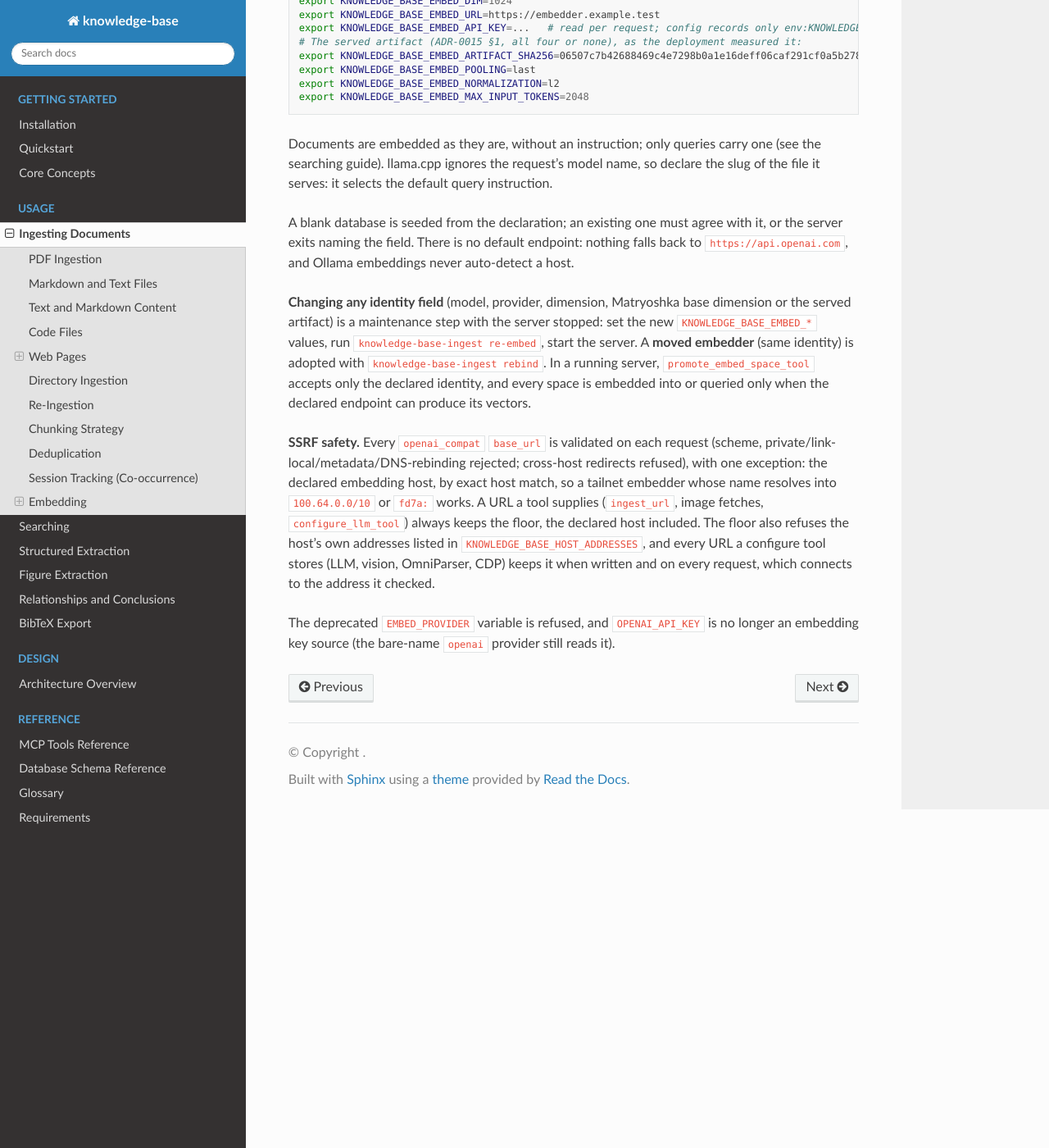
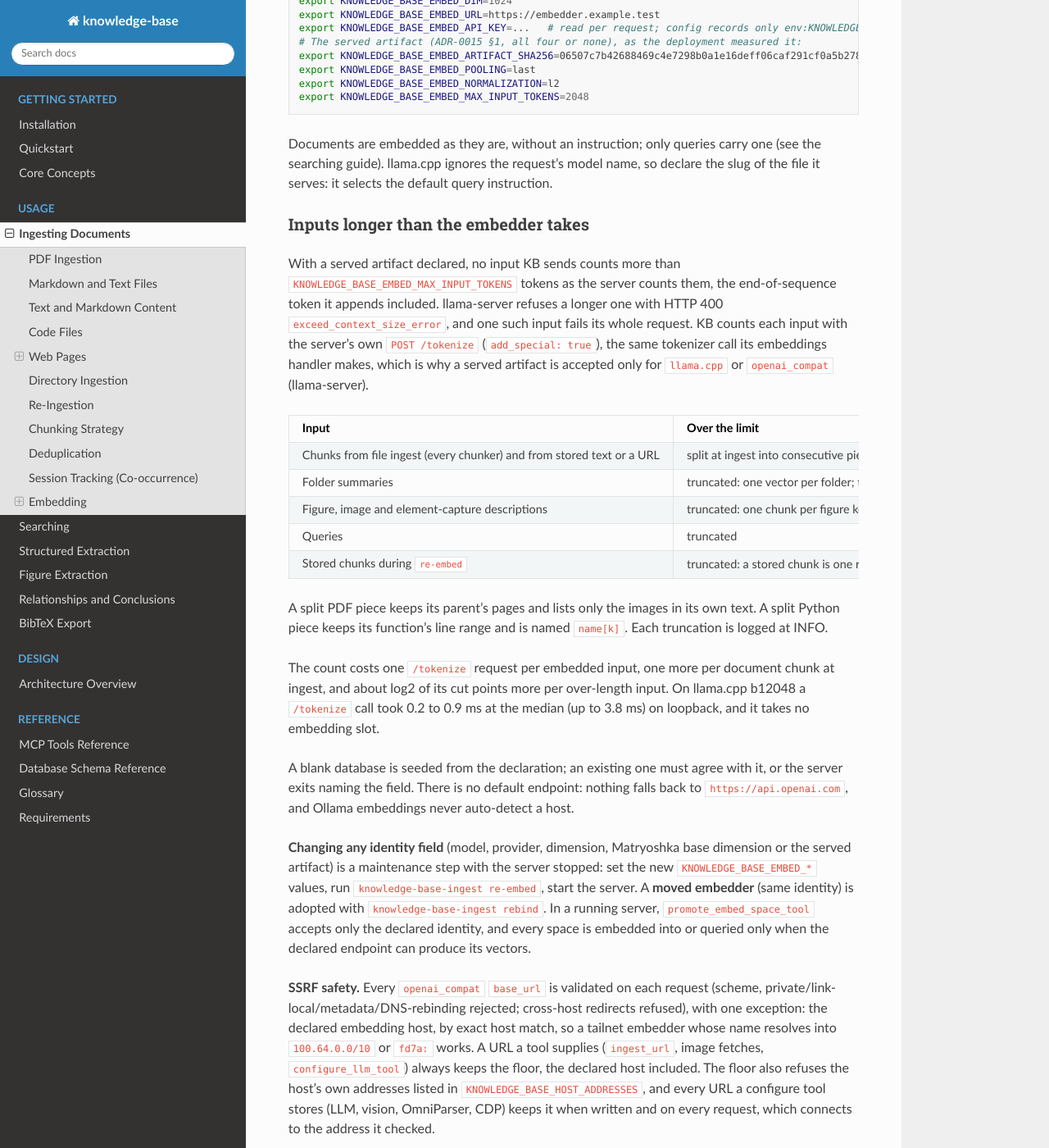
Before and after one commit to dutiona/knowledge-base, a Sphinx documentation site: the page built from docs/usage/ingesting-documents.md, in a window 1280 px wide and 1400 px high, scrolled down 8487 px. Shown: the whole window at 82% size. Built offline with Sphinx 7.4.7 and the Read the Docs theme 3.1.0, drawn with Linux system fonts in a browser that asks for light colours.

Commit message:
docs: bound every embedding input by the served artifact's max_input_tokens
The README's served-artifact row, the installation note and the
ingesting guide now say that a served artifact is declared only for a
llama-server endpoint, and how each input kind is kept within its
max_input_tokens: chunks split, everything else truncated, counted at
/tokenize.

```diff
--- a/docs/usage/ingesting-documents.md
+++ b/docs/usage/ingesting-documents.md
@@ -307,6 +307,29 @@ Documents are embedded as they are, without an instruction; only queries carry o
 searching guide). llama.cpp ignores the request's model name, so declare the slug of the file it
 serves: it selects the default query instruction.
 
+### Inputs longer than the embedder takes
+
+With a served artifact declared, no input KB sends counts more than `KNOWLEDGE_BASE_EMBED_MAX_INPUT_TOKENS`
+tokens as the server counts them, the end-of-sequence token it appends included. llama-server refuses a longer
+one with HTTP 400 `exceed_context_size_error`, and one such input fails its whole request. KB counts each input
+with the server's own `POST /tokenize` (`add_special: true`), the same tokenizer call its embeddings handler
+makes, which is why a served artifact is accepted only for `llama.cpp` or `openai_compat` (llama-server).
+
+| Input | Over the limit |
+| --- | --- |
+| Chunks from file ingest (every chunker) and from stored text or a URL | split at ingest into consecutive pieces that each fit and together are exactly the chunk, cut after whitespace where one fits; no overlap |
+| Folder summaries | truncated: one vector per folder; the stored summary text stays whole |
+| Figure, image and element-capture descriptions | truncated: one chunk per figure keeps the figure's metadata |
+| Queries | truncated |
+| Stored chunks during `re-embed` | truncated: a stored chunk is one row; reingesting its document splits it |
+
+A split PDF piece keeps its parent's pages and lists only the images in its own text. A split Python piece keeps
+its function's line range and is named `name[k]`. Each truncation is logged at INFO.
+
+The count costs one `/tokenize` request per embedded input, one more per document chunk at ingest, and about
+log2 of its cut points more per over-length input. On llama.cpp b12048 a `/tokenize` call took 0.2 to 0.9 ms at
+the median (up to 3.8 ms) on loopback, and it takes no embedding slot.
+
 A blank database is seeded from the declaration; an existing one must agree with it, or the
 server exits naming the field. There is no default endpoint: nothing falls back to
 `https://api.openai.com`, and Ollama embeddings never auto-detect a host.
```
Also changed, not shown: README.md (+1 -1 lines), docs/getting-started/installation.md (+1 -1 lines).
